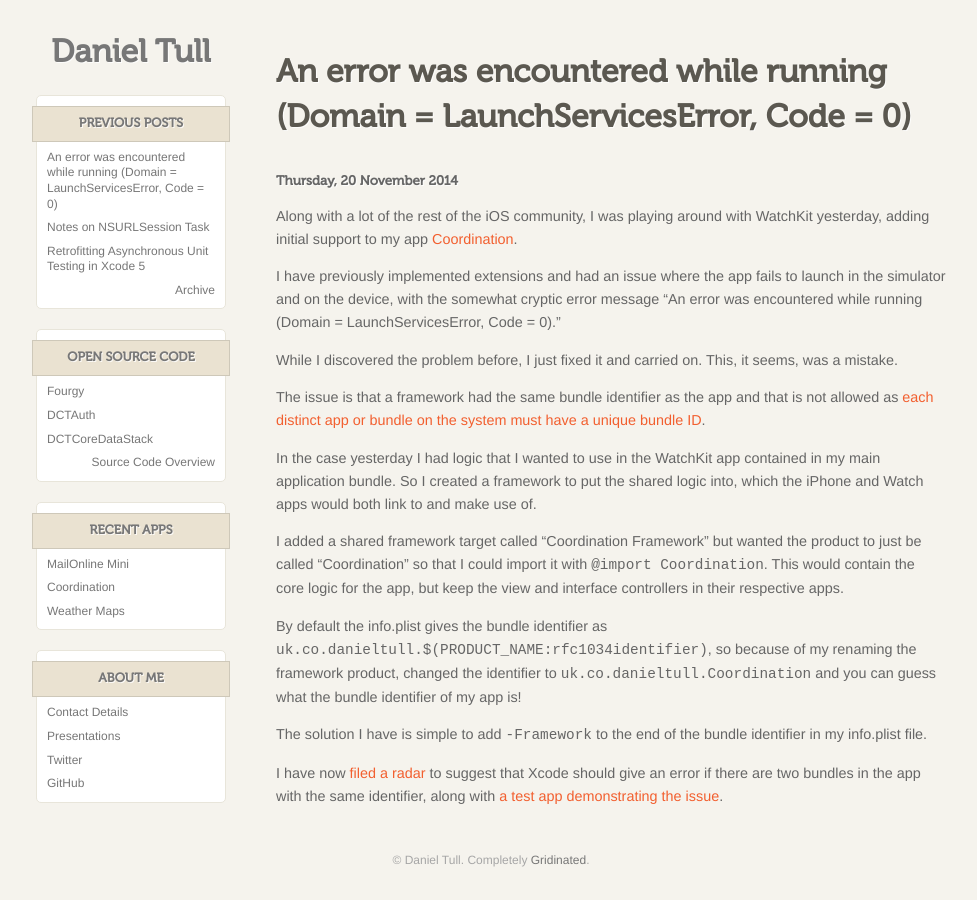
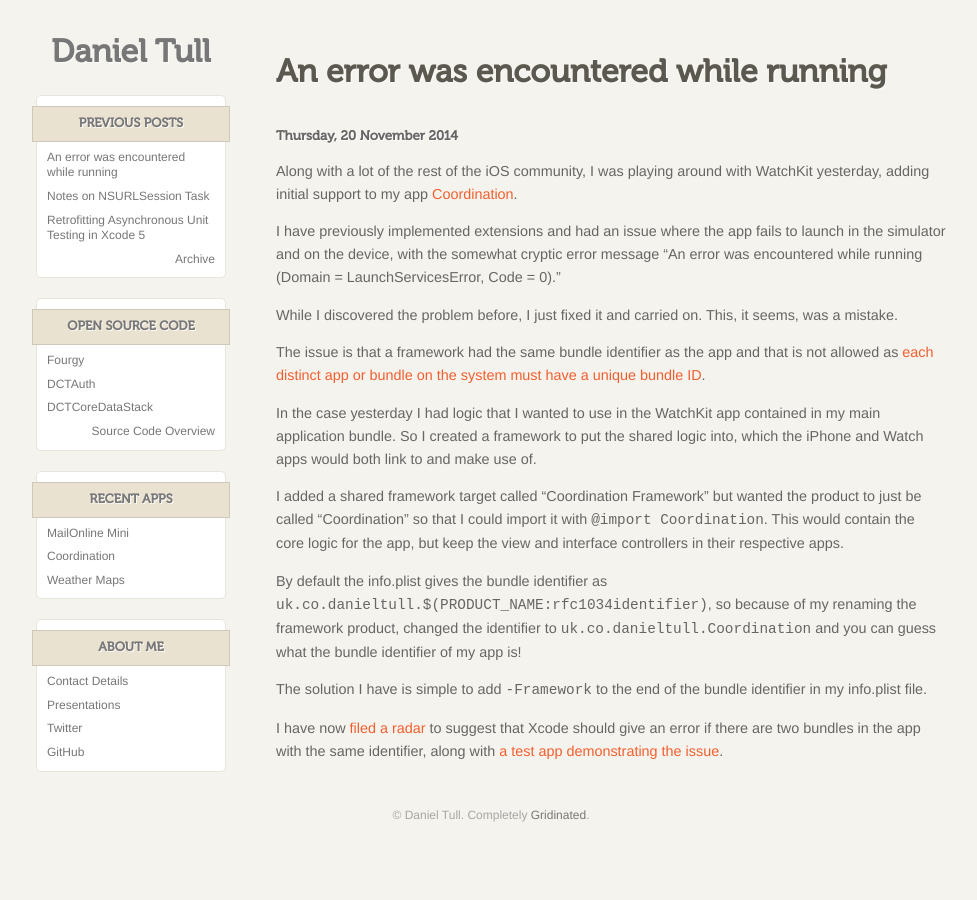
Before and after one commit to danielctull/danielctull.github.com, a Jekyll site: the page built from _posts/2014-11-20-an-error-was-encountered-while-running.markdown, in a window 1280 px wide. Shown: the whole page, without its empty margins (149-1126 px from the left). Built offline with Jekyll 4.4.1, drawn with Linux system fonts in a browser that asks for light colours.

Commit message:
Change title of post

```diff
--- a/_posts/2014-11-20-an-error-was-encountered-while-running.markdown
+++ b/_posts/2014-11-20-an-error-was-encountered-while-running.markdown
@@ -1,6 +1,6 @@
 ---
 layout: post
-title: An error was encountered while running (Domain = LaunchServicesError, Code = 0)
+title: An error was encountered while running
 ---
 
 Along with a lot of the rest of the iOS community, I was playing around with WatchKit yesterday, adding initial support to my app [Coordination](https://itunes.apple.com/gb/app/coordination-location-utility/id625226776).
```
